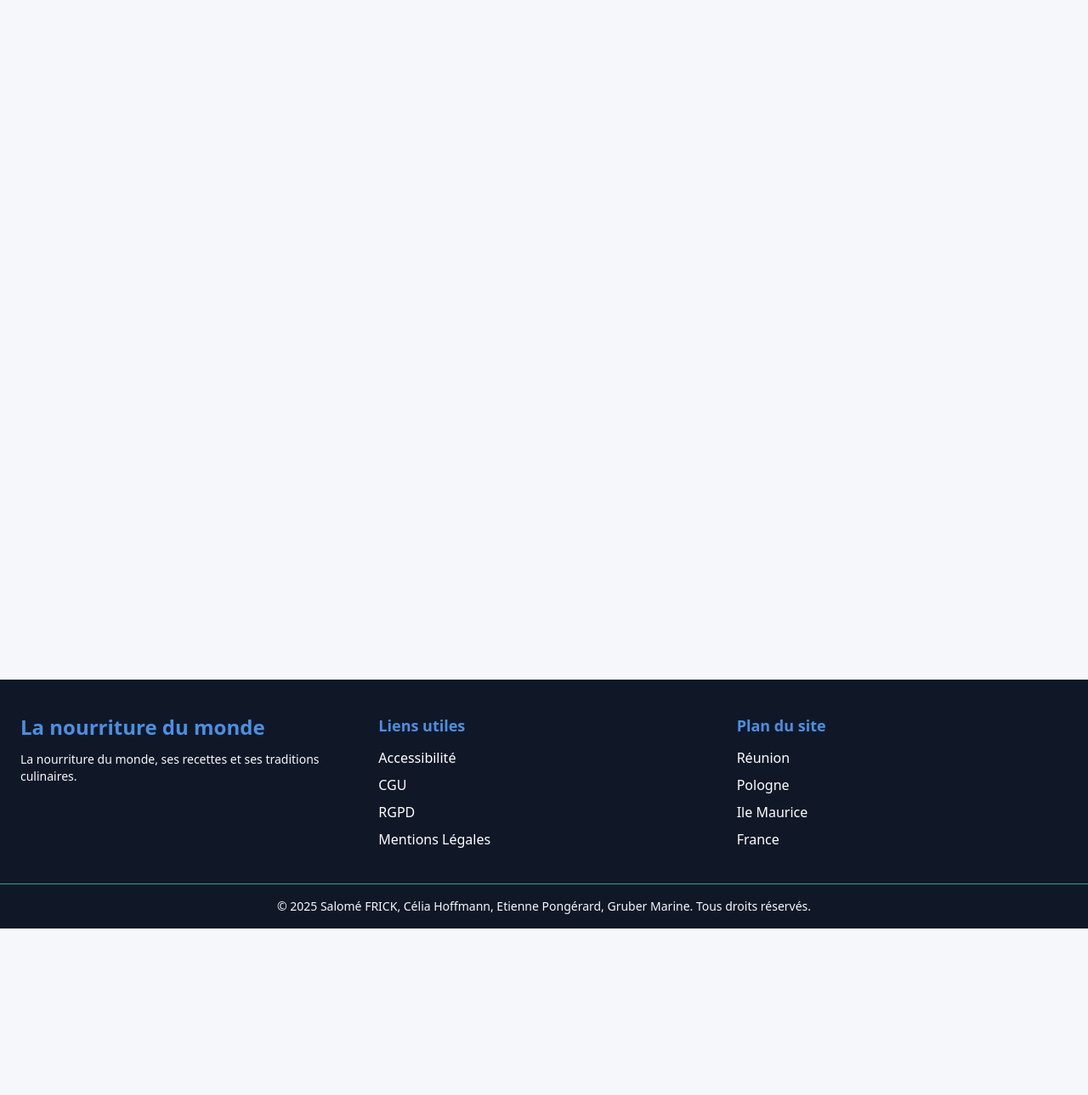
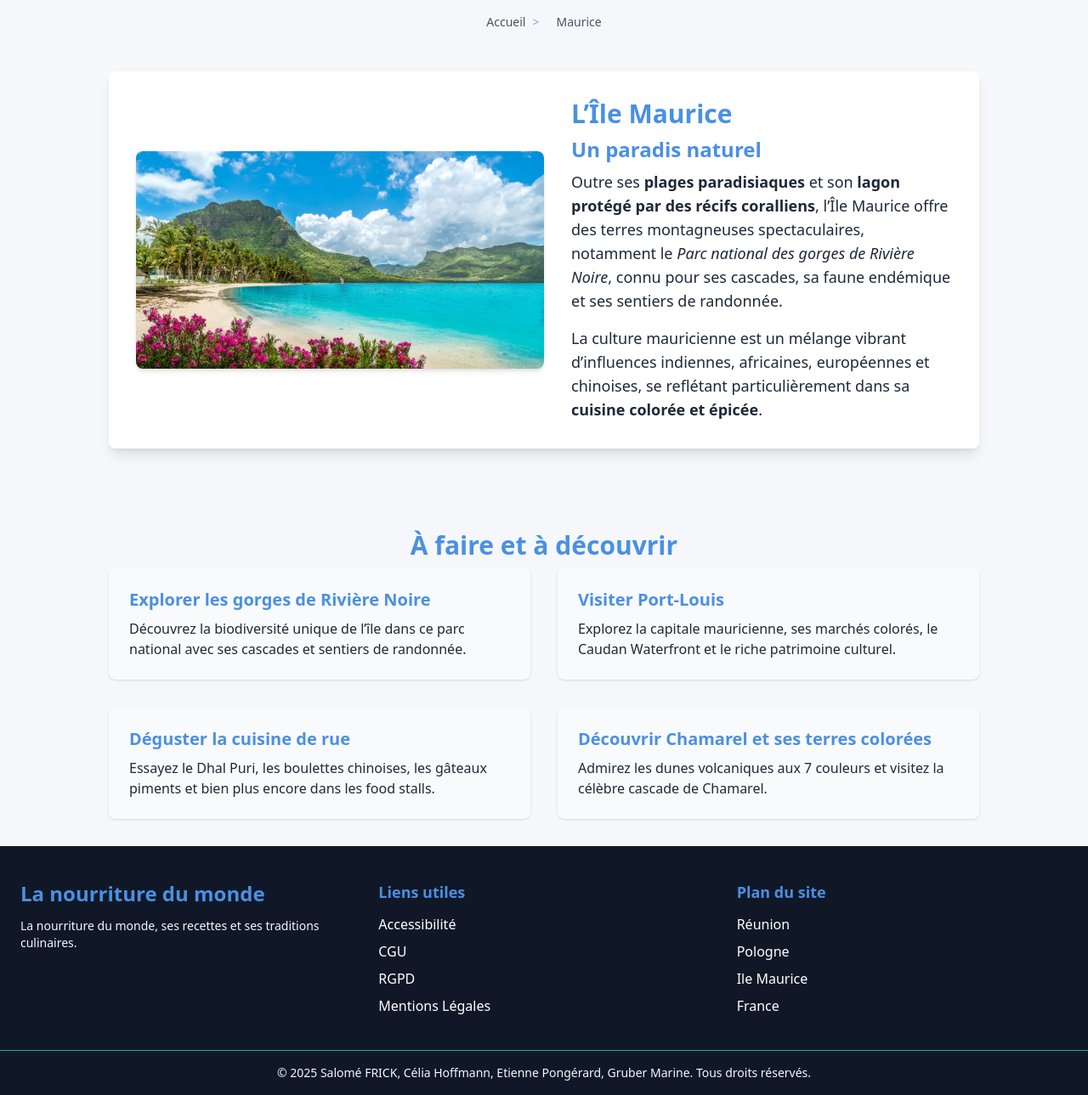
Before and after one commit to samfrick/site_accessibilite, a Symfony app: template Accessibilite/templates/maurice.html.twig in a window 1280 px wide. Shown: the part 88-1377 px from the top of the page at 85% size. Before the commit the page ends 1181 px from the top, so only its background shows below. Run offline with Twig, Linux system fonts and the light colour scheme; the template is opened without the code that fills it, so the values that code supplies are empty; some libraries are stand-ins or nearby versions.

Commit message:
contenu page Maurice, Dhal Puri + images

```diff
--- a/Accessibilite/templates/maurice.html.twig
+++ b/Accessibilite/templates/maurice.html.twig
@@ -1,4 +1,79 @@
 {% extends 'base.html.twig' %}
 {% block main %}
 
+
+<nav class="flex items-center text-sm text-gray-600 mt-4" aria-label="Fil d'Ariane">
+    <ol class="inline-flex items-center space-x-1 md:space-x-3">
+
+        <li class="inline-flex items-center">
+            <a href="{{ path('home') }}"
+                class="inline-flex items-center text-gray-600 hover:text-[#3ca0e7] focus:text-[#3ca0e7]">
+                Accueil
+            </a>
+            <span class="mx-2 text-gray-400">></span>
+        </li>
+
+        <li class="relative group focus-within:z-20">
+            <a href="{{ path('france') }}"
+                class="inline-flex items-center text-gray-600 hover:text-[#3ca0e7] focus:text-[#3ca0e7]">Maurice</a>
+        </li>
+    </ol>
+</nav>
+
+<!-- Section présentation générale -->
+<section class="max-w-5xl mx-auto mt-12 bg-white rounded-lg shadow-lg overflow-hidden">
+    <div class="flex flex-col md:flex-row items-center gap-8 p-8">
+
+        <!-- Image de paysage -->
+        <figure class="flex-shrink-0 w-full md:w-1/2">
+            <img
+                src="/uploads/Maurice.jpg"
+                alt="Paysage de l’Île Maurice : plage de sable fin, eaux turquoise et montagnes verdoyantes"
+                class="w-full h-64 object-cover rounded-lg shadow-md"
+            >
+            <figcaption class="sr-only">
+                Plage et montagnes verdoyantes de l’Île Maurice
+            </figcaption>
+        </figure>
+
+        <!-- Texte -->
+        <div class="text-gray-800 leading-relaxed">
+            <h1 class="text-3xl font-bold text-blue-700 mb-4">L’Île Maurice</h1>
+            <h2 class="text-2xl font-bold text-blue-700 mb-4">Un paradis naturel</h2>
+            <p class="text-lg">
+                Outre ses <strong>plages paradisiaques</strong> et son <strong>lagon protégé par des récifs coralliens</strong>,
+                l’Île Maurice offre des terres montagneuses spectaculaires, notamment le
+                <em>Parc national des gorges de Rivière Noire</em>, connu pour ses cascades, sa faune endémique et ses sentiers de randonnée.
+            </p>
+            <p class="mt-4 text-lg">
+                La culture mauricienne est un mélange vibrant d’influences indiennes, africaines, européennes et chinoises,
+                se reflétant particulièrement dans sa <strong>cuisine colorée et épicée</strong>.
+            </p>
+        </div>
+    </div>
+</section>
+
+<!-- Section activités et culture -->
+<section class="max-w-5xl mx-auto mt-16 py-8 px-4 md:px-0">
+    <h3 class="text-3xl font-bold text-blue-700 mb-6 text-center">À faire et à découvrir</h3>
+    <ul class="grid grid-cols-1 md:grid-cols-2 gap-8 text-gray-800">
+        <li class="bg-gray-50 p-6 rounded-lg shadow hover:shadow-md transition">
+            <h3 class="text-xl font-semibold text-blue-700 mb-2">Explorer les gorges de Rivière Noire</h3>
+            <p>Découvrez la biodiversité unique de l’île dans ce parc national avec ses cascades et sentiers de randonnée.</p>
+        </li>
+        <li class="bg-gray-50 p-6 rounded-lg shadow hover:shadow-md transition">
+            <h3 class="text-xl font-semibold text-blue-700 mb-2">Visiter Port-Louis</h3>
+            <p>Explorez la capitale mauricienne, ses marchés colorés, le Caudan Waterfront et le riche patrimoine culturel.</p>
+        </li>
+        <li class="bg-gray-50 p-6 rounded-lg shadow hover:shadow-md transition">
+            <h3 class="text-xl font-semibold text-blue-700 mb-2">Déguster la cuisine de rue</h3>
+            <p>Essayez le Dhal Puri, les boulettes chinoises, les gâteaux piments et bien plus encore dans les food stalls.</p>
+        </li>
+        <li class="bg-gray-50 p-6 rounded-lg shadow hover:shadow-md transition">
+            <h3 class="text-xl font-semibold text-blue-700 mb-2">Découvrir Chamarel et ses terres colorées</h3>
+            <p>Admirez les dunes volcaniques aux 7 couleurs et visitez la célèbre cascade de Chamarel.</p>
+        </li>
+    </ul>
+</section>
+
 {% endblock %}
```
Also changed, not shown: Accessibilite/templates/dahl.html.twig (+29 -3 lines), Accessibilite/public/uploads/Maurice.jpg (added), Accessibilite/public/uploads/dhal-puri.webp (added).
